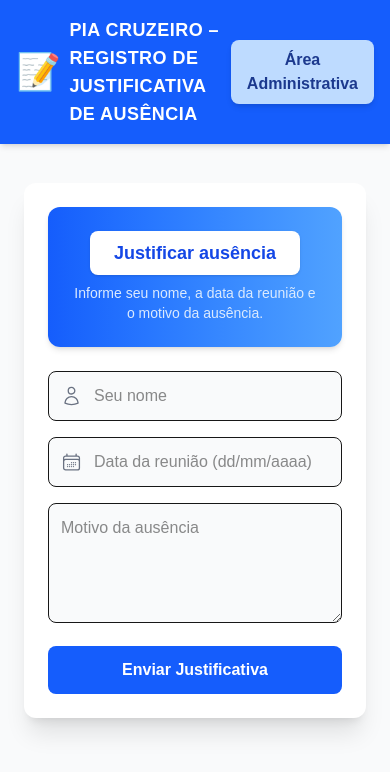
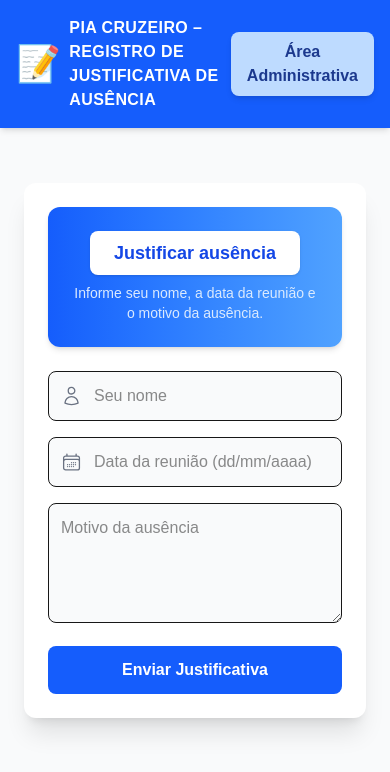
Before and after one commit to Marcos26jan/pia-cruzeiro, a Next.js app: page / in a window 390 px wide. Shown: the top 772 px of the page. Built offline with nearby package versions, Linux system fonts and the light colour scheme; no server answers.

Commit message:
responsividade +

```diff
--- a/app/page.tsx
+++ b/app/page.tsx
@@ -80,7 +80,7 @@ export default function Home() {
       {/* NAVBAR */}
       <header className="fixed top-0 left-0 w-full bg-blue-600 shadow-md z-50">
         <div className="max-w-5xl mx-auto flex items-center justify-between p-4">
-          <h1 className="text-lg sm:text-xl font-bold text-white tracking-wide flex items-center gap-2">
+          <h1 className="text-base sm:text-xl font-bold text-white tracking-wide flex items-center gap-2">
             <span className="text-4xl">📝</span>
             PIA CRUZEIRO – REGISTRO DE JUSTIFICATIVA DE AUSÊNCIA
           </h1>
```
